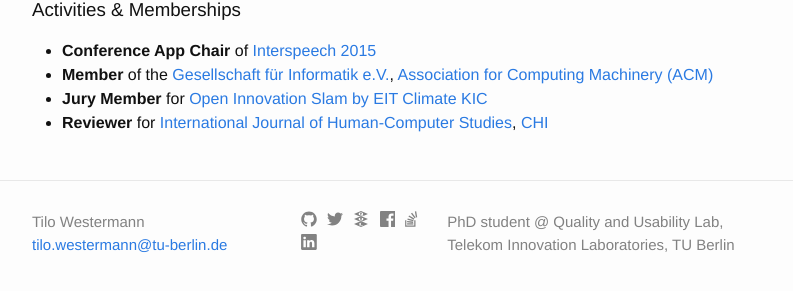
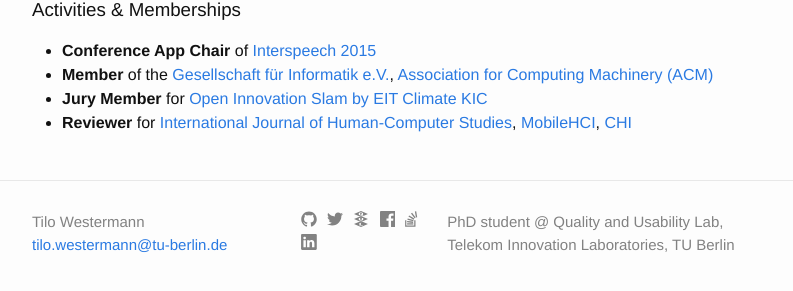
Before and after one commit to tilowestermann/tilowestermann.github.io, a Jekyll site: the page built from index.html, in a window 1280 px wide and 900 px high, scrolled down 4088 px. Shown: the part 584-875 px from the top of the window, without its empty margins (238-1031 px from the left). Built offline with Jekyll 4.4.1, drawn with Linux system fonts in a browser that asks for light colours.

Commit message:
Added reviewer activity

```diff
--- a/_data/activities_memberships.yaml
+++ b/_data/activities_memberships.yaml
@@ -15,4 +15,5 @@
   preposition: "for"
   organizations:
   - {name: "International Journal of Human-Computer Studies", link: "http://www.journals.elsevier.com/international-journal-of-human-computer-studies"}
+  - {name: "MobileHCI", link: "http://mobilehci.acm.org"}
   - {name: "CHI", link: "http://www.sigchi.org"}
```
